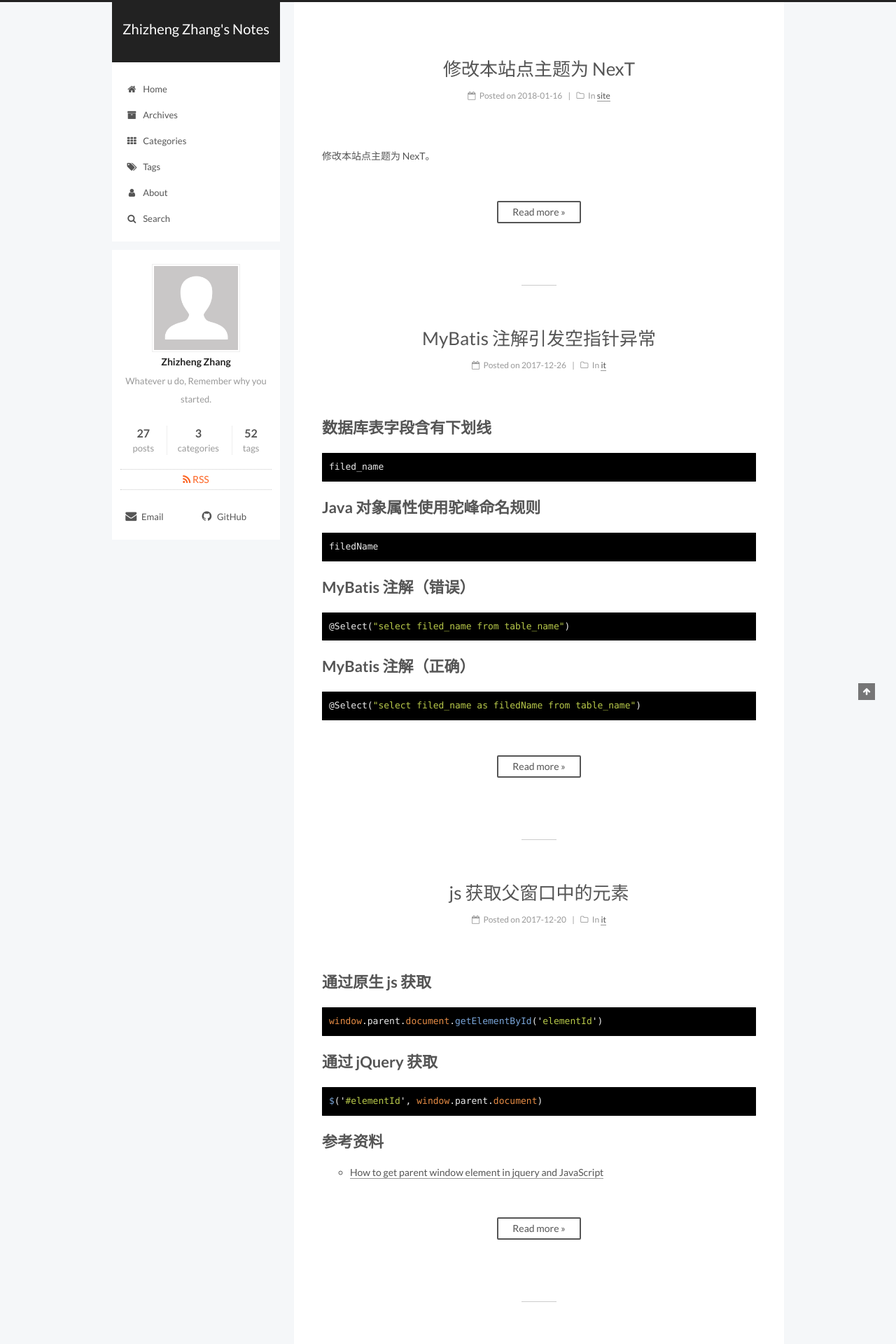
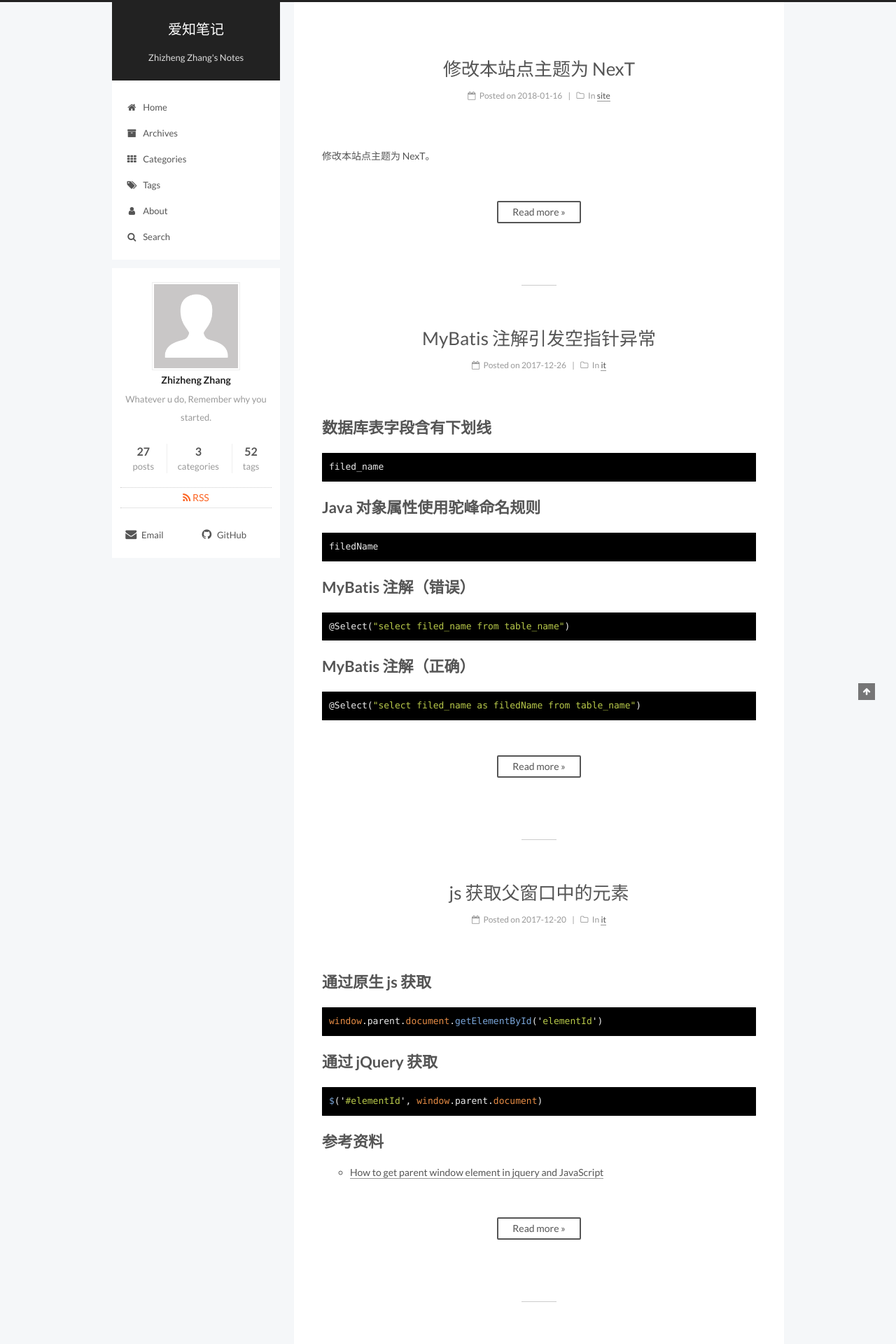
Before and after one commit to zhizheng/zhizheng.github.io, a Jekyll site: the page built from index.html, in a window 1280 px wide. Shown: the top 1920 px of the page at 70% size. Built offline with Jekyll 4.4.1, drawn with Linux system fonts in a browser that asks for light colours; the list of posts is cut into pages by our own code.

Commit message:
Update _config.yml

```diff
--- a/_config.yml
+++ b/_config.yml
@@ -4,8 +4,8 @@
 # ---------------------------------------------------------------
 
 # Site
-title: Zhizheng Zhang's Notes
-subtitle:
+title: 爱知笔记
+subtitle: Zhizheng Zhang's Notes
 description: Whatever u do, Remember why you started.
 author: Zhizheng Zhang
 # Support language: de, en, fr-FR, id, ja, ko, pt-BR, pt, ru, zh-Hans, zh-hk, zh-tw
```
